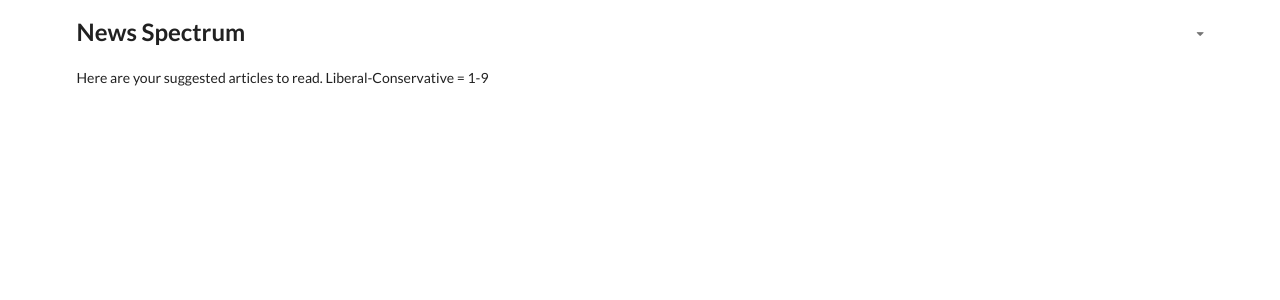
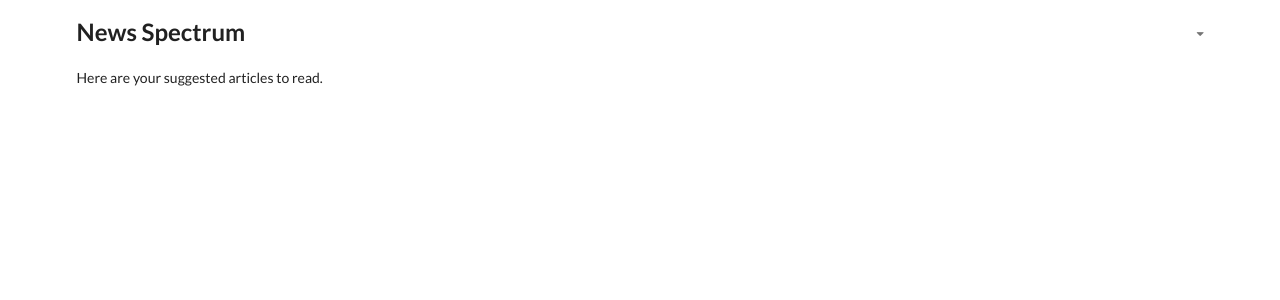
Before and after one commit to arnmishra/NewsSpectrum, a Flask app: template project/templates/profile.html in a window 1280 px wide. Shown: the top 300 px of the page. Run offline with Flask 2, Linux system fonts and the light colour scheme; the template is opened without the code that fills it, so the values that code supplies are empty; parts of the project's set-up code (start-up, migrations or seed data) failed here and were passed over; some libraries are stand-ins or nearby versions.

Commit message:
wording update

```diff
--- a/project/templates/profile.html
+++ b/project/templates/profile.html
@@ -34,7 +34,7 @@
         </div>
 
         <div>
-          <p>Here are your suggested articles to read. Liberal-Conservative = 1-9</p>
+          <p>Here are your suggested articles to read.</p>
           <div class="ui four stackable cards">
             {% for article in articles %}
               <div class="card">
```
